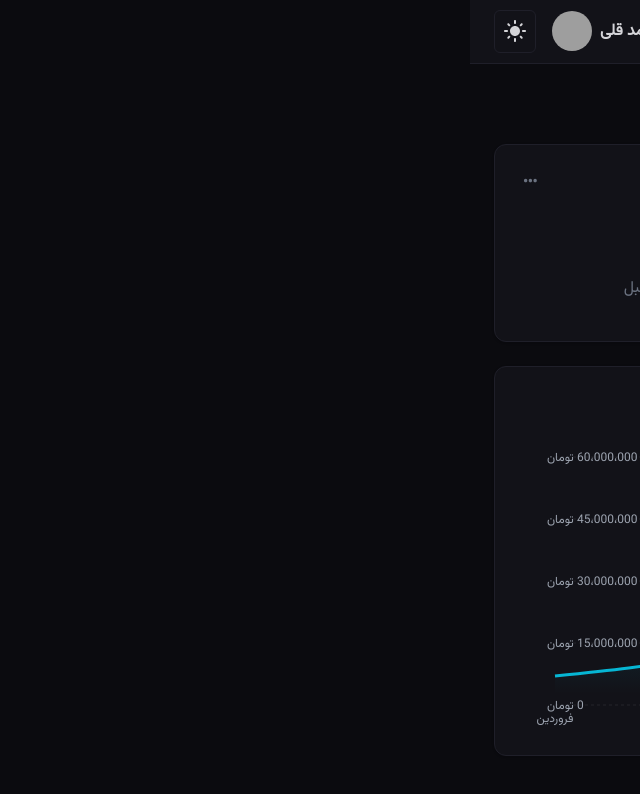
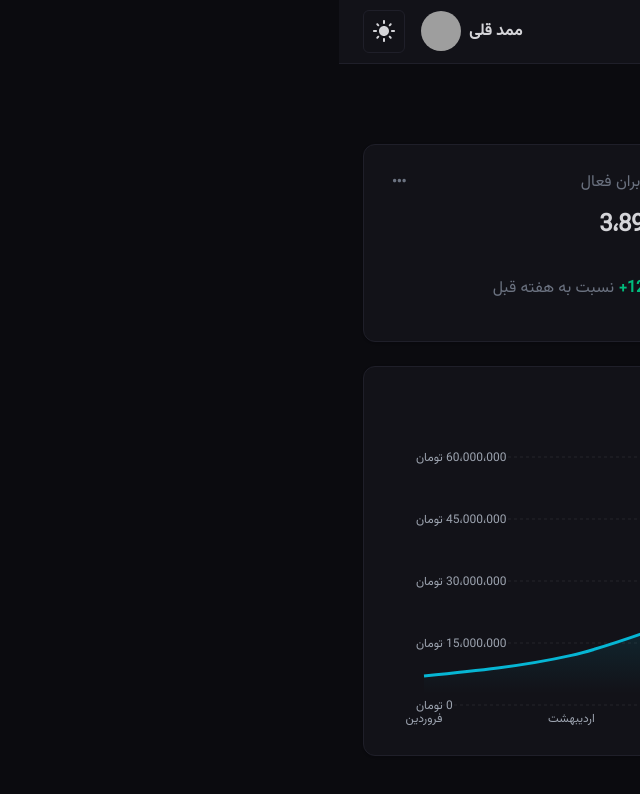
Before and after one commit to ImRez69/SaaS-Dashboard, a React (Vite) app: page / in a window 1280 px wide. Shown: the top 794 px of the page, without its empty margins (640-1280 px from the left). Built offline with nearby package versions, Linux system fonts and the light colour scheme; grey boxes are pictures that could not be loaded.

Commit message:
Added Toggle Sidebar With Save in LocalStorage

```diff
--- a/src/components/layouts/Sidebar.jsx
+++ b/src/components/layouts/Sidebar.jsx
@@ -4,25 +4,46 @@ import { sidebarListItems } from "../../data/SidebarData";
 import Logo from "../../assets/react.svg";
 import ThemeToggle from "../ui/ThemeToggle";
 import Avatar from "../ui/avatar";
-import ToggleSidebar from "../ui/ToggleSidebar";
-
+import SidebarIcon from "@mui/icons-material/ArrowBackIosNewRounded";
+import Button from "../ui/Button";
 export default function Sidebar({ activeId, onSetStatus }) {
-  const [isOpen, setIsOpen] = useState(false);
+  const [isOpen, setIsOpen] = useState(
+    () => JSON.parse(localStorage.getItem("sideBarIsOpen")) || true,
+  );
 
   return (
-    <aside className="bg-surface border-border sticky top-0 flex h-screen w-64 flex-col gap-0.5 border-l">
-      <div className="border-border flex h-16 items-center border-b px-2">
+    <aside
+      className={twMerge(
+        "bg-surface border-border sticky top-0 flex h-screen w-64 flex-col gap-0.5 overflow-hidden border-l transition-[width] duration-500",
+        isOpen || "w-12",
+      )}
+    >
+      <div
+        className={twMerge(
+          "border-border flex h-16 items-center border-b px-2",
+          isOpen || "",
+        )}
+      >
         <img
           src={Logo}
           alt={"SaaS Logo"}
-          className="w-1/6 cursor-pointer transition-[opacity,rotate] hover:rotate-45 hover:opacity-60"
+          className={twMerge(
+            "w-7 cursor-pointer transition-[opacity,rotate,width] hover:rotate-45 hover:opacity-60",
+            isOpen || "",
+          )}
         />
-        <h4 className="word-spacing-hover-anime w-5/6 cursor-pointer text-center transition-all hover:opacity-60">
+
+        <h4
+          className={twMerge(
+            "word-spacing-hover-anime opcaity-1 w-5/6 cursor-pointer text-center whitespace-nowrap transition-all hover:opacity-60",
+            isOpen || "opacity-0",
+          )}
+        >
           داشبورد SaaS
         </h4>
       </div>
 
-      <nav className="flex-1">
+      <nav className={twMerge("flex-1", isOpen && "")}>
         <ul>
           {sidebarListItems.map((item) => (
             <ListItem
@@ -30,40 +51,68 @@ export default function Sidebar({ activeId, onSetStatus }) {
               item={item}
               status={item.id === activeId}
               onSetStatus={onSetStatus}
-              sidebarIsOpen={isOpen}
+              isOpen={isOpen}
             />
           ))}
         </ul>
       </nav>
-      <div className="border-border flex items-center justify-between border-t p-4">
+
+      <div
+        className={twMerge(
+          "border-border flex items-center justify-between border-t p-4",
+          isOpen || "justify-center",
+        )}
+      >
+        <div
+          className={twMerge(
+            "opcaity-1 transition-opacity",
+            isOpen || "opcaity-0",
+          )}
+        >
           <Avatar
             src="https://i.pravatar.cc/150?img=50"
             alt={"ممد قلی"}
             onlyImage
           />
+        </div>
 
-        <div className="flex gap-2">
+        <div className={twMerge("flex gap-2")}>
+          <div className={twMerge(isOpen || "hidden")}>
             <ThemeToggle />
-          <ToggleSidebar
-            isOpen={isOpen}
-            onClick={() => setIsOpen((prev) => !prev)}
+          </div>
+
+          <Button
+            hover={false}
+            border={false}
+            bg={false}
+            onClick={() => {
+              localStorage.setItem("sideBarIsOpen", JSON.stringify(!isOpen));
+              setIsOpen((prev) => !prev);
+            }}
+          >
+            <SidebarIcon
+              sx={{
+                transition: "transform 0.35s ease-in-out",
+                transform: isOpen ? "rotate(-180deg)" : "",
+              }}
             />
+          </Button>
         </div>
       </div>
     </aside>
   );
 }
 
-function ListItem({ item, status, onSetStatus, sidebarIsOpen }) {
+function ListItem({ item, status, onSetStatus, isOpen }) {
   return (
     <li
       className={twMerge(
-        "flex cursor-pointer items-center gap-3 p-3 text-lg", // 1. Base & Layout Style
+        "flex cursor-pointer items-center gap-3 p-3 text-lg whitespace-nowrap", // 1. Base & Layout Style
         "text-muted border-border w-full border-b font-semibold", // 2. Color, Border & Appearance
         "", // 3. Responsive & Dark Mode Style
         "hover:text-foreground hover:bg-muted/20 group", // 4. Interaction Style
         "transition-[background-color,color] duration-200", // 5. Animation Style
-        [status && "text-foreground hover:text-foreground-h bg-muted/10"], // 6. Conditional Styles
+        [status && "text-foreground hover:text-foreground-h bg-muted/10"],
       )}
       onClick={() => onSetStatus(item.id)}
     >
@@ -72,12 +121,19 @@ function ListItem({ item, status, onSetStatus, sidebarIsOpen }) {
           "", // Responsive & Dark Mode Style
           "group-hover:scale-120 group-hover:rotate-5", // Interaction Style
           "transition-transform", // Animation Style
-          [status && "rotate-0"], // Conditional Styles
+          [status && "rotate-0"],
         )}
       >
         {item.icon}
       </span>
+      <span
+        className={twMerge(
+          "opcaity-1 transition-opacity",
+          isOpen || "opacity-0",
+        )}
+      >
         {item.title}
+      </span>
     </li>
   );
 }
--- a/src/components/ui/ToggleSidebar.jsx
+++ /dev/null
@@ -1,30 +0,0 @@
-import SidebarCloseIcon from "@mui/icons-material/ArrowBackIosRounded";
-import SidebarOpenIcon from "@mui/icons-material/ArrowForwardIosRounded";
-import Button from "../ui/Button";
-import { useState } from "react";
-
-export default function ToggleSidebar({ isOpen, onClick }) {
-  return (
-    <Button hover={false} onClick={onClick}>
-      {isOpen ? (
-        <SidebarOpenIcon
-          sx={{
-            transition: "transform 0.3s ease-in-out",
-            "&:hover": {
-              transform: "rotateY(-180deg)",
-            },
-          }}
-        />
-      ) : (
-        <SidebarCloseIcon
-          sx={{
-            transition: "transform 0.3s ease-in-out",
-            "&:hover": {
-              transform: "rotateY(-180deg)",
-            },
-          }}
-        />
-      )}
-    </Button>
-  );
-}
--- a/src/index.css
+++ b/src/index.css
@@ -44,6 +44,9 @@
   --animate-modal-out: modal-out 0.2s ease-in forwards;
   --animate-backdrop-in: backdrop-in 0.25s ease-out forwards;
   --animate-backdrop-out: backdrop-out 0.2s ease-in forwards;
+
+  --animate-sidebar-open: sidebar-open 0.2s ease-out forwards;
+  --animate-sidebar-close: sidebar-close 0.2s ease-in forwards;
 
   @keyframes arrow {
     0%,
@@ -92,6 +95,24 @@
     }
     100% {
       opacity: 0;
+    }
+  }
+
+  @keyframes sidebar-open {
+    0% {
+      width: 3rem;
+    }
+    100% {
+      width: 16rem;
+    }
+  }
+
+  @keyframes sidebar-close {
+    0% {
+      width: 16rem;
+    }
+    100% {
+      width: 3rem;
     }
   }
 }
@@ -146,7 +167,6 @@
     --sh-accent-hover: 0 0 18px rgba(29, 78, 216, 0.3);
     color-scheme: light;
   }
-
 
   ::selection {
     @apply bg-muted/20;
```
Lines whose indentation alone changed are shown as unchanged.
